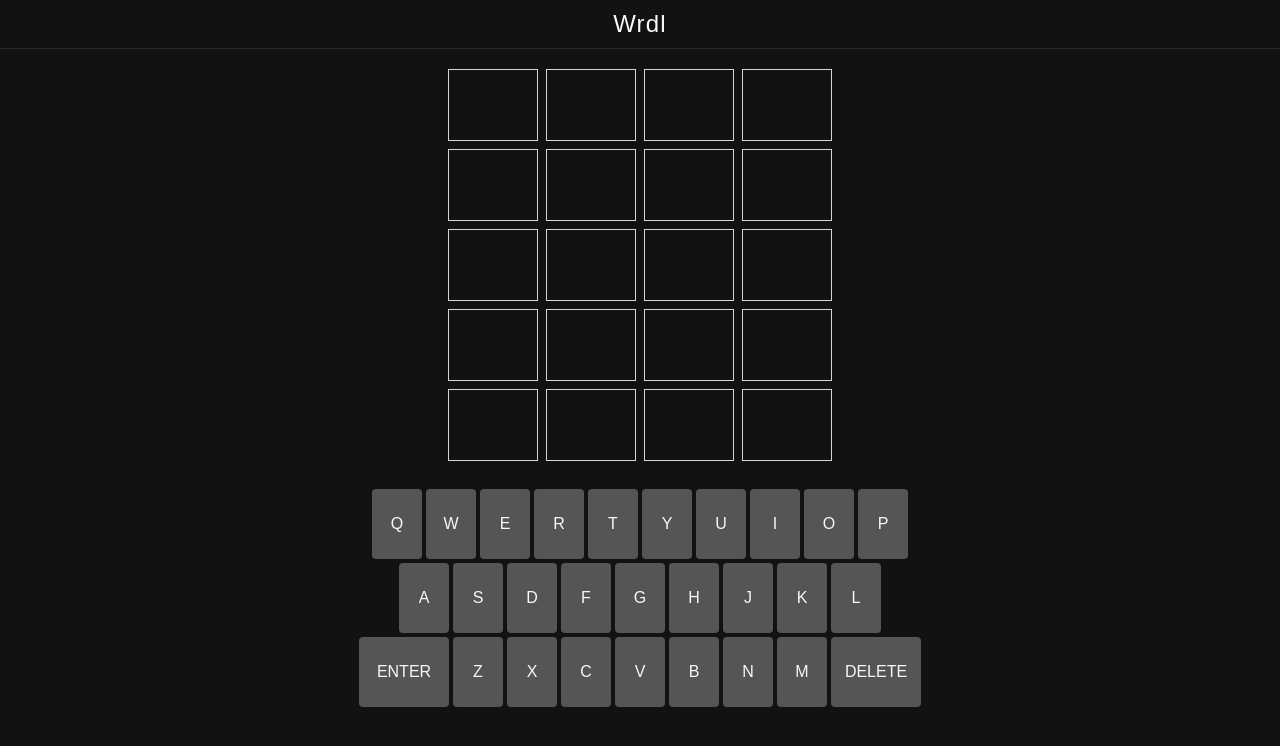
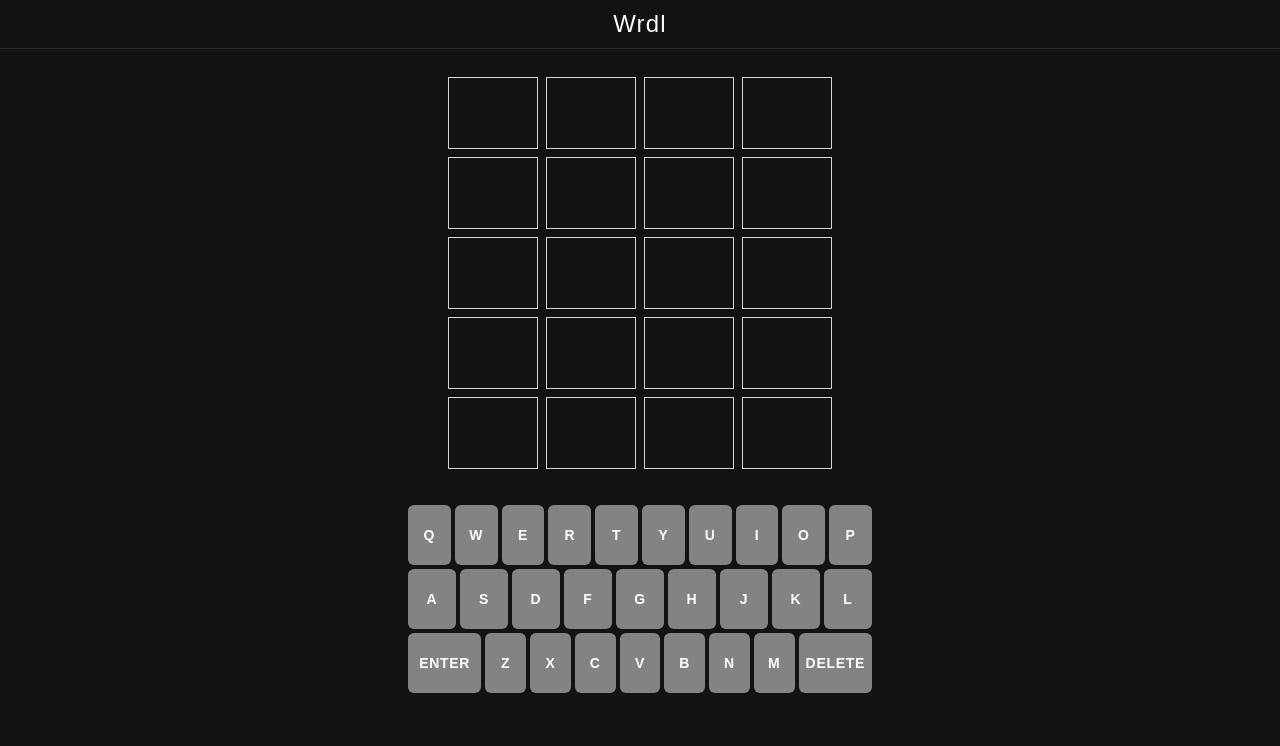
Before and after one commit to adlogics/wrdl-clone, a React (Vite) app: page / in a window 1280 px wide. Shown: the top 746 px of the page. Built offline with nearby package versions, Linux system fonts and the light colour scheme; a web font is replaced by a local one.

Commit message:
fixed something let's play!!!!!!!!!

```diff
--- a/src/App.jsx
+++ b/src/App.jsx
@@ -69,7 +69,7 @@ const App = () => {
       </nav>
 
       <AppContext.Provider value={{ board, setBoard, currAttempt, setCurrAttempt, whenDelete, whenEnter, whenSelectLetter, correctWord, setGameOver, gameover }}>
-        <div className="container mx-auto flex-1 flex flex-col items-center justify-start pt-4 gap-6">
+        <div className="container mx-auto flex-1 flex flex-col items-center justify-start pt-6 gap-4">
           <Board />
           {gameover.over ? <PlayAgain /> : <Keyboard />}
         </div>
--- a/src/components/Board.jsx
+++ b/src/components/Board.jsx
@@ -2,7 +2,7 @@ import Letter from './Letter'
 
 const Board = () => {
   return (
-        <div className='w-[400px] h-[400px] flex flex-col border-transparent'>
+        <div className='sm:w-[400px] sm:h-[400px] w-[200px] h-[200px] flex flex-col border-transparent'>
           <div className='flex-[33%] flex mx-1' >
             <Letter letterPos = {0} attemptVal = {0}/>
             <Letter letterPos = {1} attemptVal = {0}/>
--- a/src/components/Keyboard.jsx
+++ b/src/components/Keyboard.jsx
@@ -49,24 +49,27 @@ const Keyboard = () => {
 
 
   return (
-    <div className="flex flex-col items-center gap-1">
+    <div className="flex flex-col items-center gap-1
+        w-full max-w-lg mx-auto
+        px-1 sm:px-3 md:px-6
+        mt-4">
 
       {/* Row 1 */}
-      <div className="flex justify-center gap-1 ">
+      <div className="flex justify-center gap-1 w-full">
         {key1.map((key) => (
           <Keys keyVal={key} />
         ))}
       </div>
 
       {/* Row 2 */}
-      <div className="flex justify-center gap-1 ">
+      <div className="flex justify-center gap-1 w-full">
         {key2.map((key) => (
           <Keys keyVal={key} />
         ))}
       </div>
 
       {/* Row 3 */}
-      <div className="flex justify-center gap-1 ">
+      <div className="flex justify-center gap-1 w-full">
         <Keys keyVal={"ENTER"} w={9}/>
         {key3.map((key) => (
           <Keys keyVal={key} />
--- a/src/components/Keys.jsx
+++ b/src/components/Keys.jsx
@@ -15,7 +15,12 @@ function Keys({keyVal, w}) {
     }
   }
   return (
-    <div className='h-[70px] rounded-sm grid place-items-center bg-[#555555]'style={{ width: w ? `${w * 10}px` : '50px' }} onClick={selectLetter}>{keyVal}</div>
+    <div className='bg-[#818384]
+        text-white font-semibold uppercase rounded-md
+        flex items-center justify-center
+        transition-transform active:scale-95
+        h-[55px] sm:h-[60px]
+        text-sm sm:text-bas tracking-wider'style={{ width: w ? `${w * 10}px` : '50px' }} onClick={selectLetter}>{keyVal}</div>
   )
 }
 
```
Also changed, not shown: src/index.css (line endings or trailing spaces).
